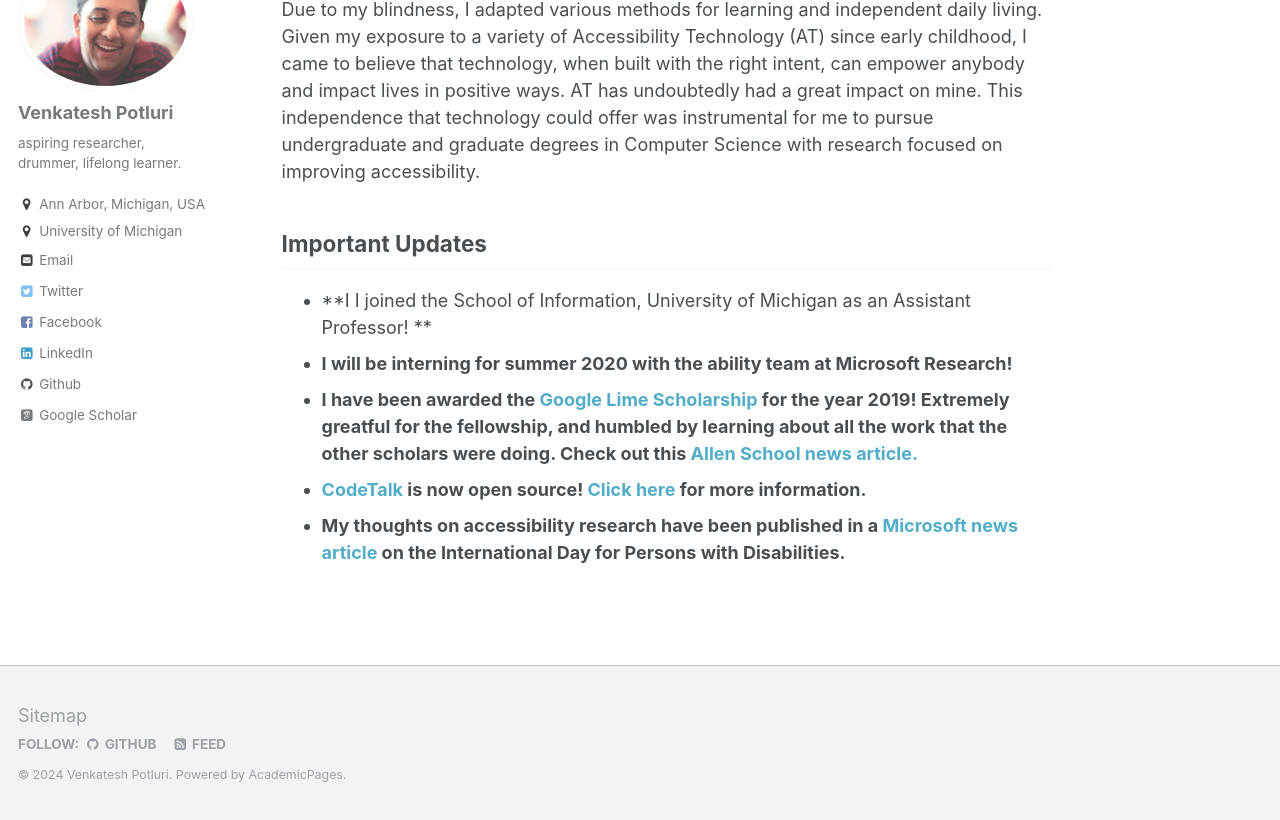
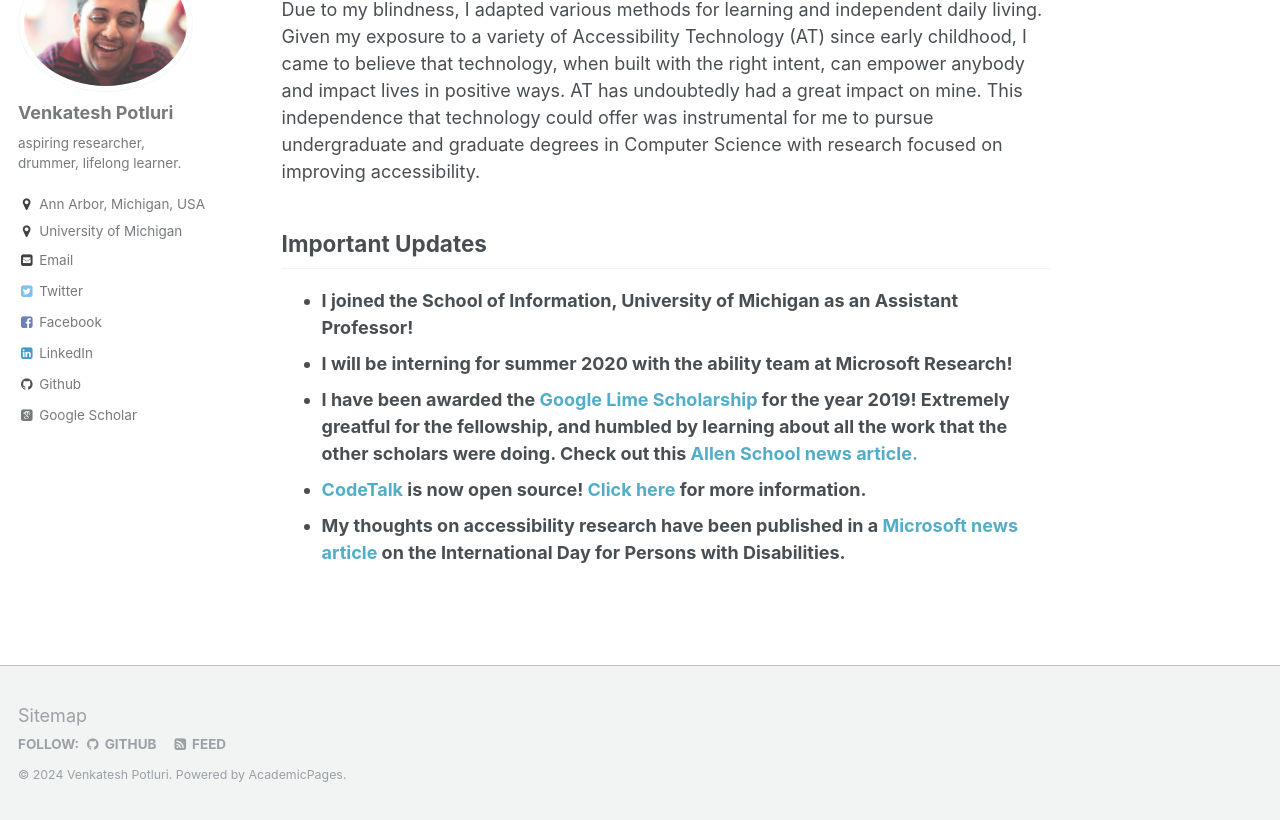
Before and after one commit to venkateshpotluri/venkateshpotluri.github.io, a Jekyll site: the page built from _pages/about.md, in a window 1280 px wide and 900 px high, scrolled down 3323 px, cut to the strip 80-900 px from the top of the window. Built offline with Jekyll 4.4.1, drawn with Linux system fonts in a browser that asks for light colours; some web fonts are replaced.

Commit message:
fixed formatting error in updates.

```diff
--- a/_pages/about.md
+++ b/_pages/about.md
@@ -44,7 +44,7 @@ Due to my blindness, I adapted various methods for learning and independent dail
 
 ## Important Updates
 
-* **I I joined the School of Information, University of Michigan as an Assistant Professor! **
+* **I joined the School of Information, University of Michigan as an Assistant Professor!**
 * **I will be interning for summer 2020 with the ability team at Microsoft Research!** <br/>
 * **I have been awarded the [Google Lime Scholarship](https://www.limeconnect.com/programs/page/google-lime-scholarship) for the year 2019! Extremely greatful for the fellowship, and humbled by learning about all the work that the other scholars were doing. Check out this [Allen School news article.](https://news.cs.washington.edu/2019/03/13/venkatesh-potluri-recognized-with-2019-google-lime-scholarship/)**
 * **[CodeTalk](/projects/codetalk) is now open source! [Click here](https://www.microsoft.com/en-us/research/blog/codetalk-rethinking-ide-accessibility/) for more information.** <br/>
```
